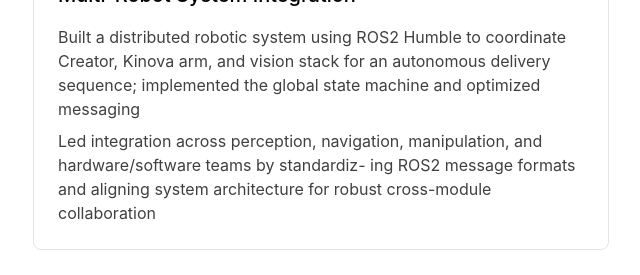
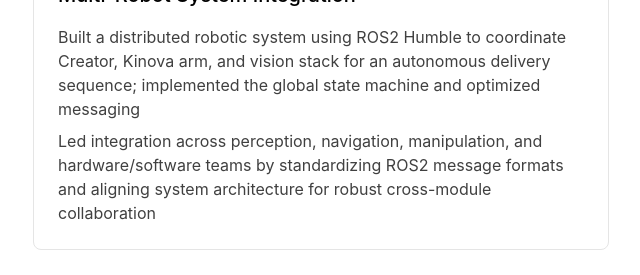
Before and after one commit to mtaruno/blog, a Next.js app: page /projects in a window 1280 px wide. Shown: the part 840-1115 px from the top of the page, without its empty margins (319-959 px from the left). Built offline with nearby package versions, Linux system fonts and the light colour scheme.

Commit message:
Erased "-" in Creaova State Machine that was a formatting error

```diff
--- a/app/components/projects.tsx
+++ b/app/components/projects.tsx
@@ -31,7 +31,7 @@ export function Projects() {
       title: "Creaova State Machine – Autonomous Delivery Multi-Robot System Integration",
       description: [
         "Built a distributed robotic system using ROS2 Humble to coordinate Creator, Kinova arm, and vision stack for an autonomous delivery sequence; implemented the global state machine and optimized messaging",
-        "Led integration across perception, navigation, manipulation, and hardware/software teams by standardiz- ing ROS2 message formats and aligning system architecture for robust cross-module collaboration"
+        "Led integration across perception, navigation, manipulation, and hardware/software teams by standardizing ROS2 message formats and aligning system architecture for robust cross-module collaboration"
       ],
       link: "https://github.com/mtaruno/creova-state-machine.git",
       linkText: "GitHub Repo"
```
